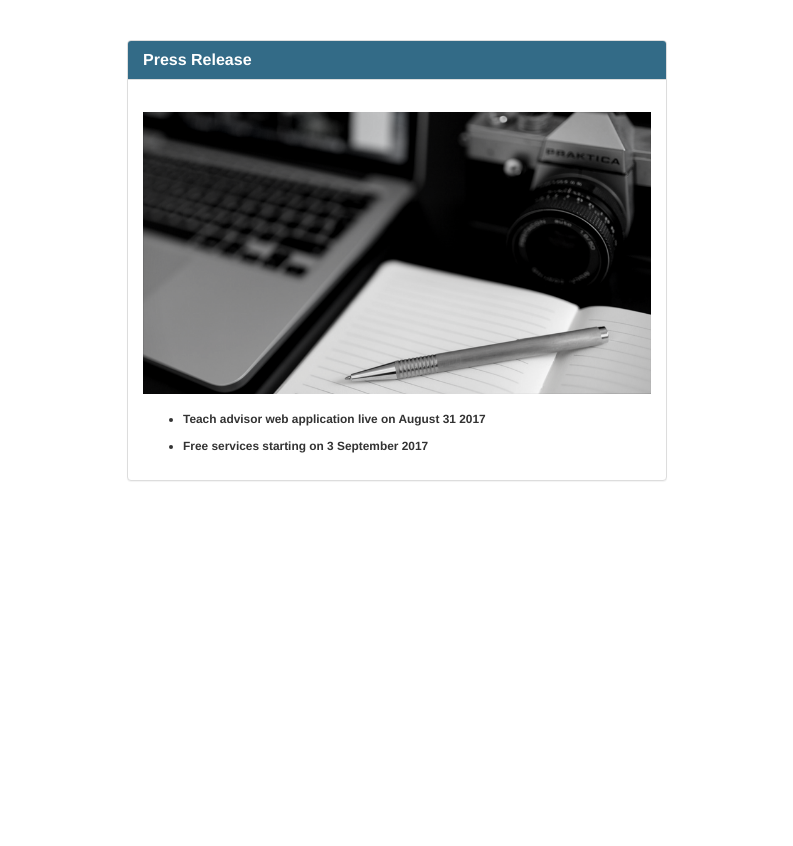
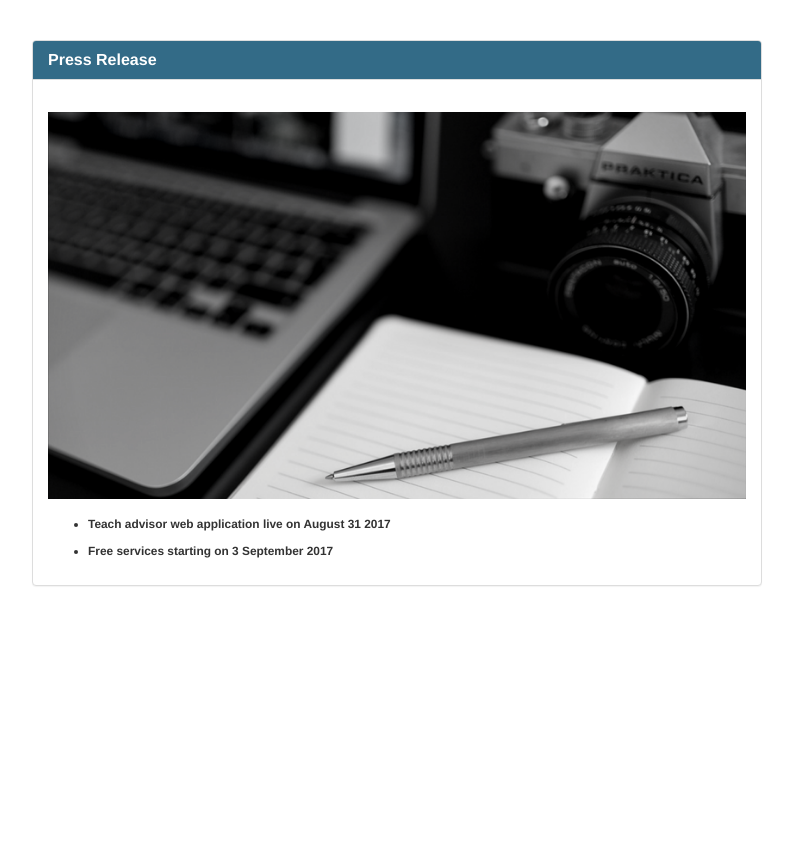
Before and after one commit to yuong1979/teachadvisorv2, a Django app: page /press/ in a window 1280 px wide. Shown: the part 50-896 px from the top of the page, without its empty margins (243-1036 px from the left). Run offline with Django 3.2, Linux system fonts and the light colour scheme; some libraries are stand-ins or nearby versions.

Commit message:
changes to faqs made

```diff
--- a/src/home/templates/sub/about.html
+++ b/src/home/templates/sub/about.html
@@ -51,7 +51,7 @@ tr:hover {
 <br>
 <br>
 
-<div class="col-sm-6 col-sm-offset-3">
+<div class="col-sm-8 col-sm-offset-2">
 <div class="panel panel-default">
 <div class="panel-heading"><h4 class="panel-title"><b>About Us</b></h4></div>
 <div class="panel-body">
--- a/src/home/templates/sub/careers.html
+++ b/src/home/templates/sub/careers.html
@@ -51,7 +51,7 @@ tr:hover {
 <br>
 <br>
 
-<div class="col-sm-6 col-sm-offset-3">
+<div class="col-sm-8 col-sm-offset-2">
 <div class="panel panel-default">
 <div class="panel-heading"><h4 class="panel-title"><b>Careers</b></h4></div>
 <div class="panel-body">
--- a/src/home/templates/sub/customer_support.html
+++ b/src/home/templates/sub/customer_support.html
@@ -51,7 +51,7 @@ tr:hover {
 <br>
 <br>
 
-<div class="col-sm-6 col-sm-offset-3">
+<div class="col-sm-8 col-sm-offset-2">
 <div class="panel panel-default">
 <div class="panel-heading"><h4 class="panel-title"><b>Customer Support</b></h4></div>
 <div class="panel-body">
--- a/src/home/templates/sub/disclaimer.html
+++ b/src/home/templates/sub/disclaimer.html
@@ -51,7 +51,7 @@ tr:hover {
 <br>
 <br>
 
-<div class="col-sm-6 col-sm-offset-3">
+<div class="col-sm-8 col-sm-offset-2">
 <div class="panel panel-default">
 <div class="panel-heading"><h4 class="panel-title"><b>Disclaimer</b></h4></div>
 <div class="panel-body">
--- a/src/home/templates/sub/faqstudents.html
+++ b/src/home/templates/sub/faqstudents.html
@@ -51,7 +51,7 @@ tr:hover {
 <br>
 <br>
 
-<div class="col-sm-6 col-sm-offset-3">
+<div class="col-sm-8 col-sm-offset-2">
 <div class="panel panel-default">
 <div class="panel-heading"><h4 class="panel-title"><b>FAQ for Students</b></h4></div>
 <div class="panel-body">
--- a/src/home/templates/sub/faqtutors.html
+++ b/src/home/templates/sub/faqtutors.html
@@ -51,7 +51,7 @@ tr:hover {
 <br>
 <br>
 
-<div class="col-sm-6 col-sm-offset-3">
+<div class="col-sm-8 col-sm-offset-2">
 <div class="panel panel-default">
 <div class="panel-heading"><h4 class="panel-title"><b>FAQ for Tutors</b></h4></div>
 <div class="panel-body">
--- a/src/home/templates/sub/partnerships.html
+++ b/src/home/templates/sub/partnerships.html
@@ -51,7 +51,7 @@ tr:hover {
 <br>
 <br>
 
-<div class="col-sm-6 col-sm-offset-3">
+<div class="col-sm-8 col-sm-offset-2">
 <div class="panel panel-default">
 <div class="panel-heading"><h4 class="panel-title"><b>Partnerships</b></h4></div>
 <div class="panel-body">
--- a/src/home/templates/sub/prelims.html
+++ b/src/home/templates/sub/prelims.html
@@ -51,7 +51,7 @@ tr:hover {
 <br>
 <br>
 
-<div class="col-sm-6 col-sm-offset-3">
+<div class="col-sm-8 col-sm-offset-2">
 <div class="panel panel-default">
 <div class="panel-heading"><h4 class="panel-title"><b> Exam Papers</b></h4></div>
 <div class="panel-body">
--- a/src/home/templates/sub/press.html
+++ b/src/home/templates/sub/press.html
@@ -51,7 +51,7 @@ tr:hover {
 <br>
 <br>
 
-<div class="col-sm-6 col-sm-offset-3">
+<div class="col-sm-8 col-sm-offset-2">
 <div class="panel panel-default">
 <div class="panel-heading"><h4 class="panel-title"><b>Press Release</b></h4></div>
 <div class="panel-body">
--- a/src/home/templates/sub/privacypolicy.html
+++ b/src/home/templates/sub/privacypolicy.html
@@ -51,7 +51,7 @@ tr:hover {
 <br>
 <br>
 
-<div class="col-sm-6 col-sm-offset-3">
+<div class="col-sm-8 col-sm-offset-2">
 <div class="panel panel-default">
 <div class="panel-heading"><h4 class="panel-title"><b>Privacy Policy</b></h4></div>
 <div class="panel-body">
--- a/src/home/templates/sub/promotions.html
+++ b/src/home/templates/sub/promotions.html
@@ -55,7 +55,7 @@ tr:hover {
 <br>
 <br>
 
-<div class="col-sm-6 col-sm-offset-3">
+<div class="col-sm-8 col-sm-offset-2">
 
 
 <div class="panel panel-default">
--- a/src/home/templates/sub/refundpolicy.html
+++ b/src/home/templates/sub/refundpolicy.html
@@ -51,7 +51,7 @@ tr:hover {
 <br>
 <br>
 
-<div class="col-sm-6 col-sm-offset-3">
+<div class="col-sm-8 col-sm-offset-2">
 <div class="panel panel-default">
 <div class="panel-heading"><h4 class="panel-title"><b>Refund Policy</b></h4></div>
 <div class="panel-body">
--- a/src/home/templates/sub/termsandconditions.html
+++ b/src/home/templates/sub/termsandconditions.html
@@ -51,7 +51,7 @@ tr:hover {
 <br>
 <br>
 
-<div class="col-sm-6 col-sm-offset-3">
+<div class="col-sm-8 col-sm-offset-2">
 <div class="panel panel-default">
 <div class="panel-heading"><h4 class="panel-title"><b>Terms and Conditions</b></h4></div>
 <div class="panel-body">
--- a/src/home/templates/sub/tutorials.html
+++ b/src/home/templates/sub/tutorials.html
@@ -57,7 +57,7 @@ tr:hover {
 <br>
 <br>
 
-    <div class="col-sm-6 col-sm-offset-3">
+    <div class="col-sm-8 col-sm-offset-2">
         <div class="panel panel-default">
             <div class="panel-heading"><h4 class="panel-title"><b>Tutorials</b></h4></div>
             <div class="panel-body">
```
